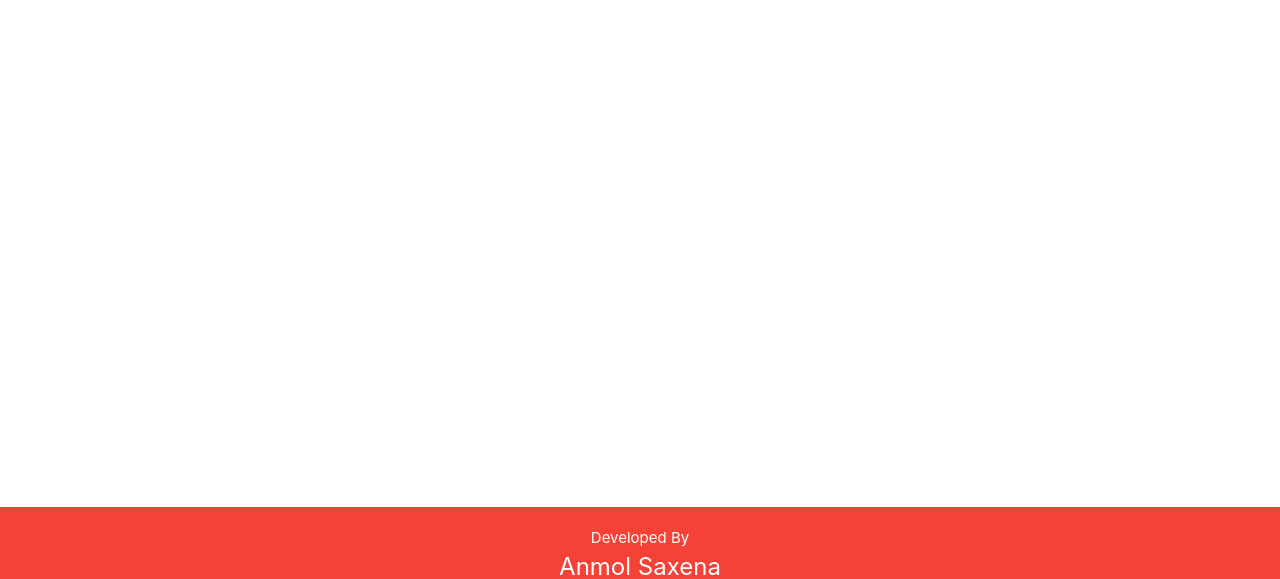
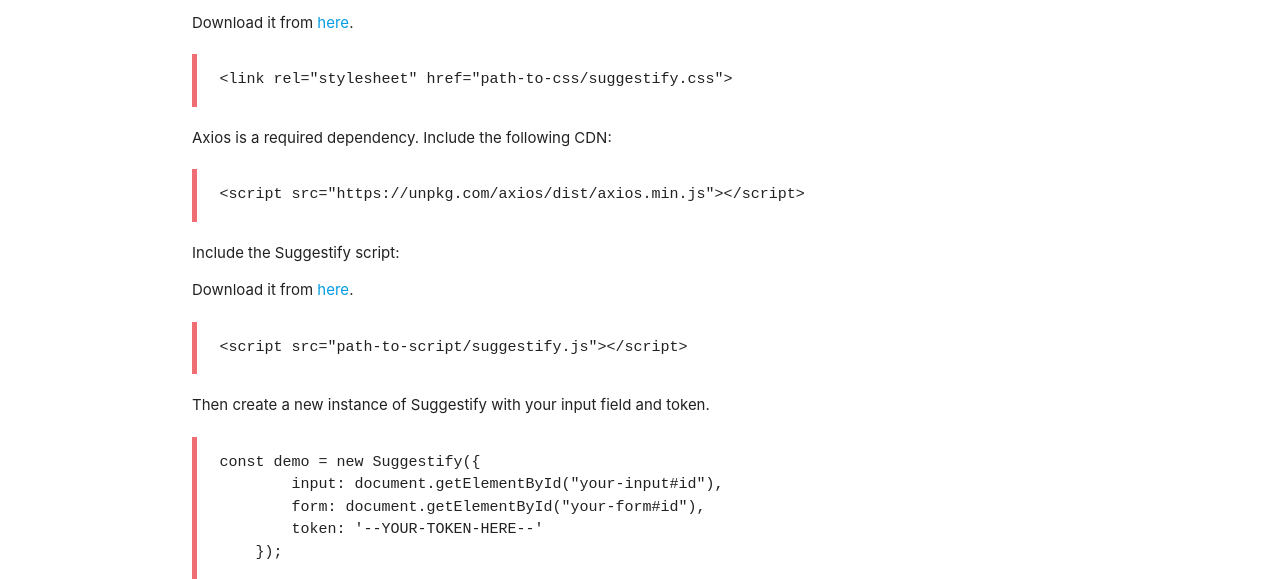
Before and after one commit to anmolsaxena10/suggestify-service, a website: page views/howto.html in a window 1280 px wide. Shown: the part 165-744 px from the top of the page. Drawn offline with nearby package versions, Linux system fonts and the light colour scheme; files that its build step writes are made by us from their sources.

Commit message:
how to completed

```diff
--- a/public/css/style.css
+++ b/public/css/style.css
@@ -11,3 +11,7 @@
 .brand-logo{
     font-family: 'Satisfy', cursive;
 }
+
+blockquote{
+    overflow: scroll;
+}
--- a/views/howto.html
+++ b/views/howto.html
@@ -4,6 +4,23 @@
 
 {% block main %}
 <div class="container">
-    How To
+    <h4 class="center-align">Setup</h4>
+    <p>Include the Suggestify CSS in your website:</p>
+    <p>Download it from <a href="#" download="suggestify.css">here</a>.</p>
+    <blockquote><pre><code><span><</span>link rel="stylesheet" href="path-to-css/suggestify.css"></code></pre></blockquote>
+
+    Axios is a required dependency. Include the following CDN:
+    <blockquote><pre><code><span><</span>script src="https://unpkg.com/axios/dist/axios.min.js"><span><</span>/script></code></pre></blockquote>
+
+    <p>Include the Suggestify script:</p>
+    <p>Download it from <a href="#" download="suggestify.js">here</a>.</p>
+    <blockquote><pre><code><span><</span>script src="path-to-script/suggestify.js"><span><</span>/script></code></pre></blockquote>
+
+    <p>Then create a new instance of Suggestify with your input field and token.</p>
+    <blockquote><pre><code>const demo = new Suggestify({
+        input: document.getElementById("your-input#id"),
+        form: document.getElementById("your-form#id"),
+        token: '--YOUR-TOKEN-HERE--'
+    });</code></pre></blockquote>
 </div>
 {% endblock %}
```
Also changed, not shown: views/home.html (+3 -1 lines).
